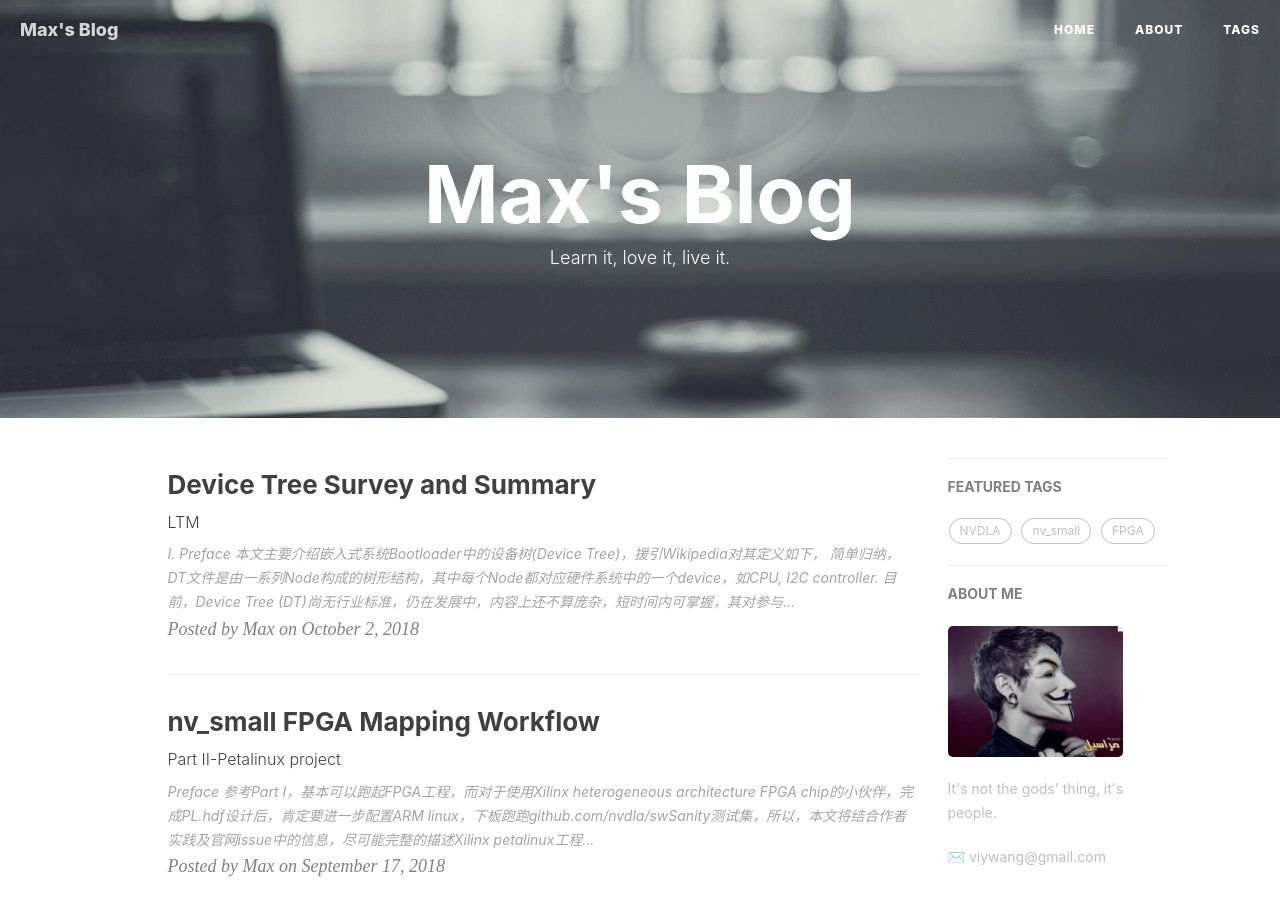
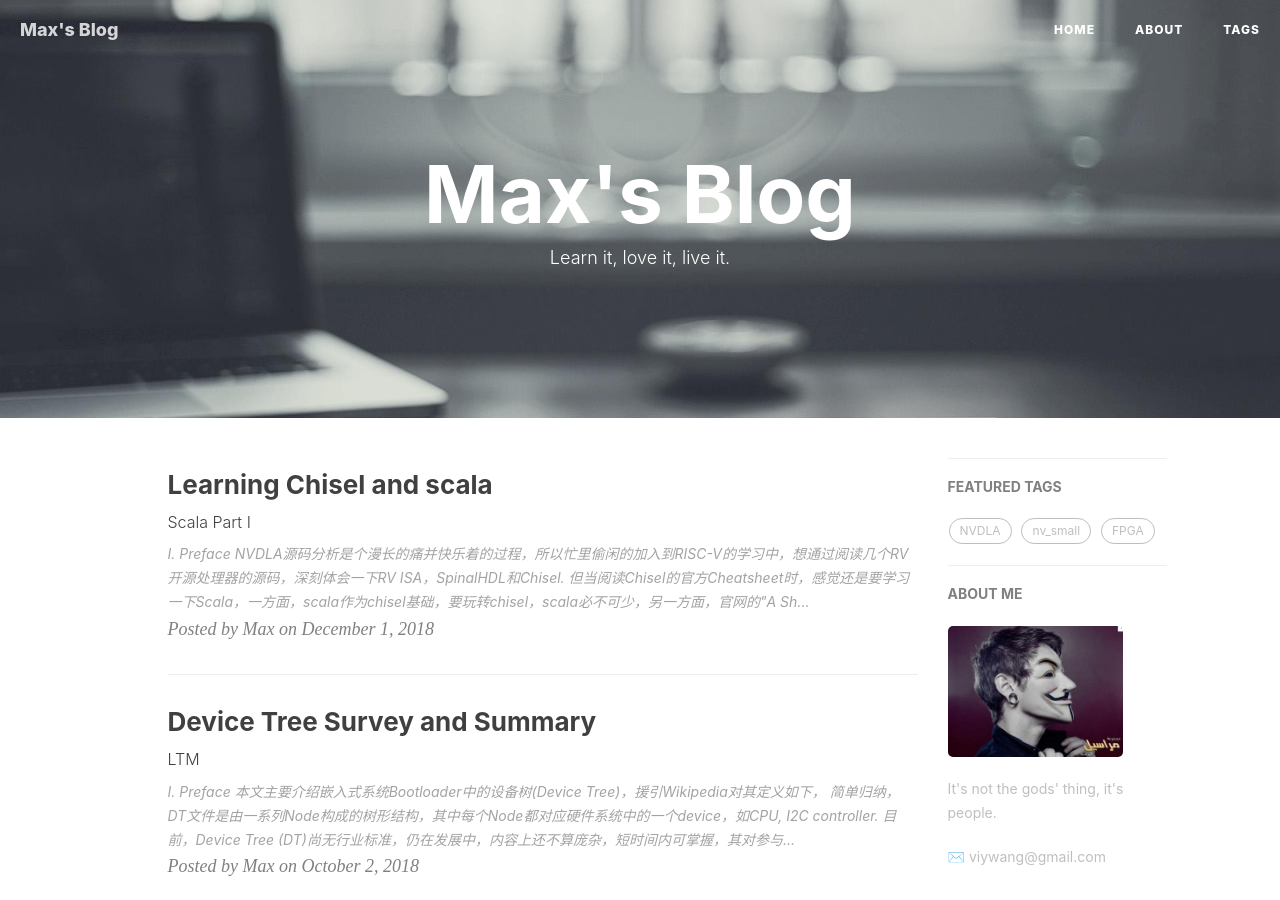
Before and after one commit to VVViy/VVViy.github.io, a Jekyll site: the page built from index.html, in a window 1280 px wide and 900 px high. Built offline with Jekyll 4.4.1, drawn with Linux system fonts in a browser that asks for light colours; nearby versions of some CDN libraries; the list of posts is cut into pages by our own code; comment, search, counter and statistics services are not loaded; some of the changed lines change nothing that is shown.

Commit message:
Update and rename Learning-Chisel-and-Scala-Part-I.md to 2018-12-01-Learning-Chisel-and-Scala-Part-I.md

````diff
--- a/_posts/Learning-Chisel-and-Scala-Part-I.md
+++ b/_posts/2018-12-01-Learning-Chisel-and-Scala-Part-I.md
@@ -2,13 +2,12 @@
 layout:     post
 title:      Learning Chisel and scala
 subtitle:   Scala Part I
-date:       2018-11-24
+date:       2018-12-01
 author:     Max
 header-img: img/post-gray-background.jpg
 catalog: true
 tags:
     - Chisel
-    - SpinalHDL
     - Scala
 ---
 
@@ -185,7 +184,7 @@
 ---
 
 ### III. Expression and Built-in control structure
-#### 1. 表达式(expression)
+#### 1. 表达式(Expression)
 
   表达式是函数式程序的基础构成，因为表达式实现了函数式编程中的一个核心思想，即新值存储在新的value中，而不是修改已存在的varible，这什么意思？
 
@@ -510,7 +509,7 @@
 
    定义函数的目的就是为了提高代码复用率，特别是在函数式程序中，在前面介绍表达式时，我们提到了函数式的数学逻辑，就是将复杂函数方程分解成一系列的低阶子函数运算链条，通过求解子函数链条得到最终的功能输出，这里的子函数等价于Scala函数，所以我们在定义函数时应尽量遵守设计模式中的"单一功能"原则，使函数尽量短小，功能单一，这样不仅能提高复用率，而且也符合数学逻辑，因为多功能的Scala函数定义等价于数学上未完全分解的子函数.
 
-* 纯函数
+* 纯函数(Pure functions)
 
   纯函数是具有数学意义上的函数，也是函数式程序中的主体部分，其主要特征包括：
 
@@ -685,7 +684,7 @@
 <console>: foo: Unit
 ```
 
-* 递归函数
+* 递归函数(Recursive functions)
 
   递归函数在函数式程序中比较常见，因为它提供了一种不使用变量就能实现对值进行迭代计算的途径，很多Scala中的数据结构也用了递归. 本身没什么特别，使用时注意`stack overflow`.
 
@@ -701,7 +700,7 @@
 <console>: res6: Long = 256
 ```
 
-* 嵌套函数
+* 嵌套函数(Nested functions)
 
   在之前的表达式一节中，介绍表达式是可嵌套的，函数作为命名版的表达式，当然也是可嵌套，内嵌函数是局部函数，可以直接在函数体内使用，而且可以"重载".
 
@@ -727,7 +726,7 @@
 <console>: res10: Int = 181
 ```
 
-* 泛型函数
+* 泛型函数(Generic functions)
 
   熟悉面向对象语言的对泛型肯定不陌生，要是没泛型，也就没有C++的STL了. 简单的说，泛型就是函数逻辑与参数类型无关. Scala也支持泛型，定义函数时将函数类型声明为变量，调用函数时，除了参数值，还可以选择传递类型参数，用于指示函数参数类型或返回值类型.
 
@@ -749,7 +748,7 @@
 ---
 
 #### 2. 函数式与电路
-   看完Scala在研究Chisel的过程中，才有点明白为什么UCB用函数式语言作为Chisel的基底，细想之下，数字电路的实现逻辑确实和函数式是相似的，寄存器中的操作数经过一系列的组合逻辑，最后得到一个输出信号，这就是函数式的程序逻辑，如[Chisel wiki: Functional Module Creation](https://github.com/freechipsproject/chisel3/wiki/Functional-Module-Creation)，路过的小伙伴有何思路，留言聊聊?
+   看完Scala再研究Chisel，有点明白为什么UCB用函数式语言作为Chisel的基底，细想之下，数字电路的实现逻辑确实和函数式是相似的，寄存器中的操作数经过一系列的组合逻辑，最后得到一个输出信号，这就是函数式的程序逻辑，如[Chisel wiki: Functional Module Creation](https://github.com/freechipsproject/chisel3/wiki/Functional-Module-Creation)，路过的小伙伴有何思路，留言聊聊?
 
 ```scala
 //functional sub-module
@@ -867,7 +866,7 @@
 ==================================================
 ```
 
-* 高阶函数
+* 高阶函数(Higher-order functions)
 
   本节开头提到过高阶函数，就是以函数作为参数或/和返回值的函数，如
 
@@ -888,9 +887,9 @@
 <console>: res5: String = ydaeR
 ```
 
-* 函数字面量
+* 函数字面量(Function literal)
 
-  前面的例子中，是先定义函数再定义变量，实际上，很多函数式中的子函数出现频率并不高，那么将其定义为函数以备复用的目的就会打折，这种情况下，选择用本节介绍的`函数字面量`，或*无名函数、Lambda表达式，Lambdas*等等，特别在Scala中，编译器会根据函数字面量的输入参数个数用*function0，function1, ...functionN*这样的别名来表示.
+  前面的例子中，是先定义函数再定义变量，实际上，很多函数式中的子函数出现频率并不高，那么将其定义为函数以备复用的目的就会打折，这种情况下，选择用本节介绍的`函数字面量`，或`无名函数、Lambda表达式，Lambdas`等等，特别在Scala中，编译器会根据函数字面量的输入参数个数用*function0，function1, ...functionN*这样的别名来表示.
 
 1）定义
 
@@ -948,11 +947,20 @@
 <console>: res10: String = ydaeR
 ```
 
-* 占位符
+**====Tips====**
+
+    函数字面量背后的原理涉及到类和一些特殊的类方法，所以在下一篇blog介绍完类之后，会再次谈函数字面量的一些进阶玩法.
+
+* 占位符(Placeholder)
+
+  函数字面量简化掉了命名函数的定义过程，占位符是则**函数字面量**的基础上，进一步简化掉了参数列表，占位符使用下划线`_`表示，所谓"占位"是用下划线按位置顺序占据参数列表中参数的位置，以达到替代表示的目的，占位符的使用需满足两个条件：
+
+  - 函数字面量的输入输出类型必须在字面量外部显式定义;
+  - 参数列表中的每个参数最多只能被使用一次.
 
 ```scala
 //example 1
-scala> val doubler: Int => Int = _ * 2
+scala> val doubler: Int => Int = _ * 2  //等号后_ * 2就是简化版字面量.函数的类型在val类型说明中指定，仅有的一个输入参数也只被使用一次，所以满足应用条件
 <console>: doubler: Int => Int = <function1>
 ```
 
@@ -963,23 +971,32 @@
      | }
 <console>: safeStringOp: (s: String, f: String => String)String
 
-scala> safeStringOp(null, _.reverse) //注意这里_不仅替代了参数，也省略了参数列表
-<console>: res11: String = null
+scala> safeStringOp("Ready", (s: String) => s.reverse) //字面量原始版
+<console>: res8: String = ydaeR
 
-scala> safeStringOp("Ready", _.reverse)
+scala> safeStringOp("Ready", s => s.reverse)  //单参数简化版
+<console>: res10: String = ydaeR
+
+scala> safeStringOp("Ready", _.reverse) //占位符简化版，对比原始版容易理解，函数输入输出类型已在高阶函数参数中指定，占位符替代了s, (s: String)已无表示必要
 <console>: res12: String = ydaeR
 ```
 
 ```scala
-//example 3: 应用于高阶泛型函数
+//example 3: 占位符是按位置顺序替代
+scala> def combination(x: Int, y: Int, f: (Int,Int) => Int) = f(x,y)
+<console>: combination: (x: Int, y: Int, f: (Int, Int) => Int)Int
+
+scala> combination(23, 12, _ * _)  //两输入，按高阶函数参数中函数类型参数的位置占位
+<console>: res13: Int = 276
+```
+
+```scala
+//example 4: 应用于高阶泛型函数
 scala> def tripleOp[A,B](a: A, b: A, c: A, f: (A, A, A) => B) = f(a,b,c)
 <console>: tripleOp: [A, B](a: A, b: A, c: A, f: (A, A, A) => B)B
 
 scala> tripleOp[Int,Int](23, 92, 14, _ * _ + _)
 <console>: res15: Int = 2130
-
-scala> tripleOp[Int,Double](23, 92, 14, 1.0 * _ / _ / _)
-<console>: res16: Double = 0.017857142857142856
 
 scala> tripleOp[Int,Boolean](93, 92, 14, _ > _ + _)
 <console>: res17: Boolean = false
@@ -987,36 +1004,39 @@
 
 * Partially Applied Functions and Currying
 
-1）Partially Applied Functions
+1）Partially Applied Functions：除了具有默认值参数的函数，大多数语言在调用函数时，都要提供完整的参数，即使是具有默认值的函数，也是在定义函数时指定一个值，那么函数的灵活性就局限在了被调函数.
 
-
+如果主调函数是多参数的，且在一些应用场景下，部分参数为常数或测试时要做增量测试，即灵活性需要掌握在主调函数手中，那么现有大多数语言都是无法满足这个需求的. 但Scala中的部分参数调用机制是可以实现这种逻辑的，这也许得益于其对函数式的支持，因为数学上这种情况非常多(作者本科数学专业，所以有些了解)，例如数学分析中的多元函数，无论求解极限还是微积分都是要将多元转化一元来实现的，所以作为函数式语言，部分参数调用机制是十分必要的.
 
 ```scala
-//example
-scala> def factorOf(x: Int, y: Int) = y % x == 0  //原始定义
+//syntax：使用函数时用下划线通配符标识可变参数，可变参数类型不可省略，这里实际上是重定义了函数，所以类型用来生成函数
+([value], _: <type>,...)
+
+//example：对比完整调用与部分调用
+scala> def factorOf(x: Int, y: Int) = y % x == 0  //完整调用
 <console>: factorOf: (x: Int, y: Int)Boolean
 
 scala> val f = factorOf _   //如果两个参数值都将改变
 <console>: f: (Int, Int) => Boolean = <function2>
 
-scala> val x = f(7, 20)    //需提供两个参数值才能正常调用
+scala> val x = f(7, 20)    //提供两个参数值才能正常调用
 <console>: x: Boolean = false
 
-scala> val multipleOf3 = factorOf(3, _: Int)  //如果只想改变部分参数，其他参数取定值，并使用underscore声明要改变的参数
+scala> val multipleOf3 = factorOf(3, _: Int)  //部分调用，使用时标明可变与不可变参数，
 <console>: multipleOf3: Int => Boolean = <function1>
 
 scala> val y = multipleOf3(78)  //调用时仅给出一个参数值即可
 <console>: y: Boolean = true
 ```
 
-2）Currying: 指参数列表分组，即一个拥有多输入参数的函数，应将参数分为静态分组与动态分组两类，应用时只改变动态分组的参数.
+2）Currying: 更灵活且符合设计模式的方式是对参数列表分组，这样对于一个拥有多输入参数的函数，方便管理静态参数与动态参数，应用时只改变动态分组的参数.
 
 ```scala
 //example
 scala> def factorOf(x: Int)(y: Int) = y % x == 0
 <console>: factorOf: (x: Int)(y: Int)Boolean
 
-scala> val isEven = factorOf(2) _ //定义静态分组参数值
+scala> val isEven = factorOf(2) _ //定义静态参数值
 <console>: isEven: Int => Boolean = <function1>
 
 scala> val z = isEven(32) //应用动态分组参数
@@ -1025,8 +1045,10 @@
 
 * By-Name Parameters
 
+  `by-name parameters`是用来优化高阶函数参数的，调用高阶函数时，这类参数能够接受常规类型`value`和函数类型值，这种形式的参数进一步提升了高阶函数的灵活性，但有一个潜在的**性能风险**是，如果调用时传递的是函数类型值，那么高阶函数体内每次访问对应参数时会反复调用，所以可能会带来不一致的问题，而且对执行代价比较大的函数，如数据库查询操作，会带来性能下降问题，所以在定义这类参数时要注意或减少对这类参数的访问.
+
 ```scala
-//syntax
+//syntax：灵活性在于这类参数仅限定返回值类型，而输入类型无要求，这符合之前分析的数学上子函数链条的计算逻辑，后一个子函数的输入只与前一函数输出相关.
 <identifier>: => <type>
 
 //example
@@ -1036,14 +1058,14 @@
      | }
 <console>: doubles: (x: => Int)Int
 
-scala> doubles(5)  //可看作常数函数，返回值为Int
+scala> doubles(5)       //value作为参数值
 <console>: Now doubling 5
 res18: Int = 10
 
 scala> def f(i: Int) = { println(s"Hello from f($i)"); i }
 <console>: f: (i: Int)Int
 
-scala> doubles( f(8) )  //返回值为Int
+scala> doubles( f(8) )  //函数作为参数值，返回值类型为Int
 <console>: Hello from f(8)
 Now doubling 8
 Hello from f(8)
@@ -1052,7 +1074,9 @@
 
 * Partial Functions
 
-  所谓partial函数是与total函数相对应的，二者是从函数所表示的数学函数对应的定义域加以区分的，如果定义去为R，那么是total函数，如x^2, 若只是部分子集，就是partial，如负数开根号，除0，partial函数也是一种函数字面量；
+  `partial`函数与`total`函数相对应，可以从数学上的函数定义域来理解这二者的差异，数学上有些函数定义域为整个实数域`R`，如x<sup>2</sup>，那么在调用这类函数时，提供定义域内任何值，函数都能够正确处理，这类函数称为`total function`；而另外一些函数的定义域为R<sup>+</sup>，如`ln(x)`，那么一旦传入0或负数，函数是无法处理的，即函数只能应用于部分输入，这类函数就称为`partial function`.
+
+  Scala中的`partial function`就是描述这类函数的，个人理解，这种方式就是将其他编程语言中需要进行异常检测处理的内容搬到了函数定义中，像除0，负数开根号等，部分函数属于函数字面量的一种.
 
 ```scala
 //example
@@ -1065,14 +1089,23 @@
 
 scala> statusHandler(200)
 <console>：res20: String = Okay
+
+scala> statusHandler(400)
+res21: String = Your Error
+
+scala> statusHandler(401)  //非限定输入会报匹配错误，====partial函数允许使用match中介绍的下划线通配符来提供默认选项====
+scala.MatchError: 401 (of class java.lang.Integer)
+at $anonfun$1.apply(<console>:7)
+at $anonfun$1.apply(<console>:7)
+... 32 elided
 ```
 
 * 函数字面量块参数
 
-  前面介绍过使用表达式语句块作为函数调用的参数值，同样的，在高阶函数中也可以使用函数字面量块作为参数值调用高阶函数.
+  前面介绍过使用表达式语句块作为函数调用的参数值，同样的，在高阶函数调用时也可以使用函数字面量块作为参数值，准确的说，还是使用的表达式块，只不过表达式块是函数字面量的组成部分.
 
 ```scala
-//example 1
+//example 1：参数混合调用
 scala> def safeStringOp(s: String, f: String => String) = {
      | if (s != null) f(s) else s
      | }
@@ -1081,7 +1114,7 @@
 scala> val uuid = java.util.UUID.randomUUID.toString
 <console>: uuid: String = bfe1ddda-92f6-4c7a-8bfc-f946bdac7bc9
 
-scala> val timedUUID = safeStringOp(uuid, { s =>
+scala> val timedUUID = safeStringOp(uuid, { s =>  //单参数与块参数混合调用
      | val now = System.currentTimeMillis
      | val timed = s.take(24) + now
      | timed.toUpperCase
@@ -1090,7 +1123,7 @@
 ```
 
 ```scala
-//example 2: 使用参数分组更符合单一功能原则，即对参数列表进行独立封装
+//example 2: 使用参数分组
 scala> def safeStringOp(s: String)(f: String => String) = {
      | if (s != null) f(s) else s
      | }
````
